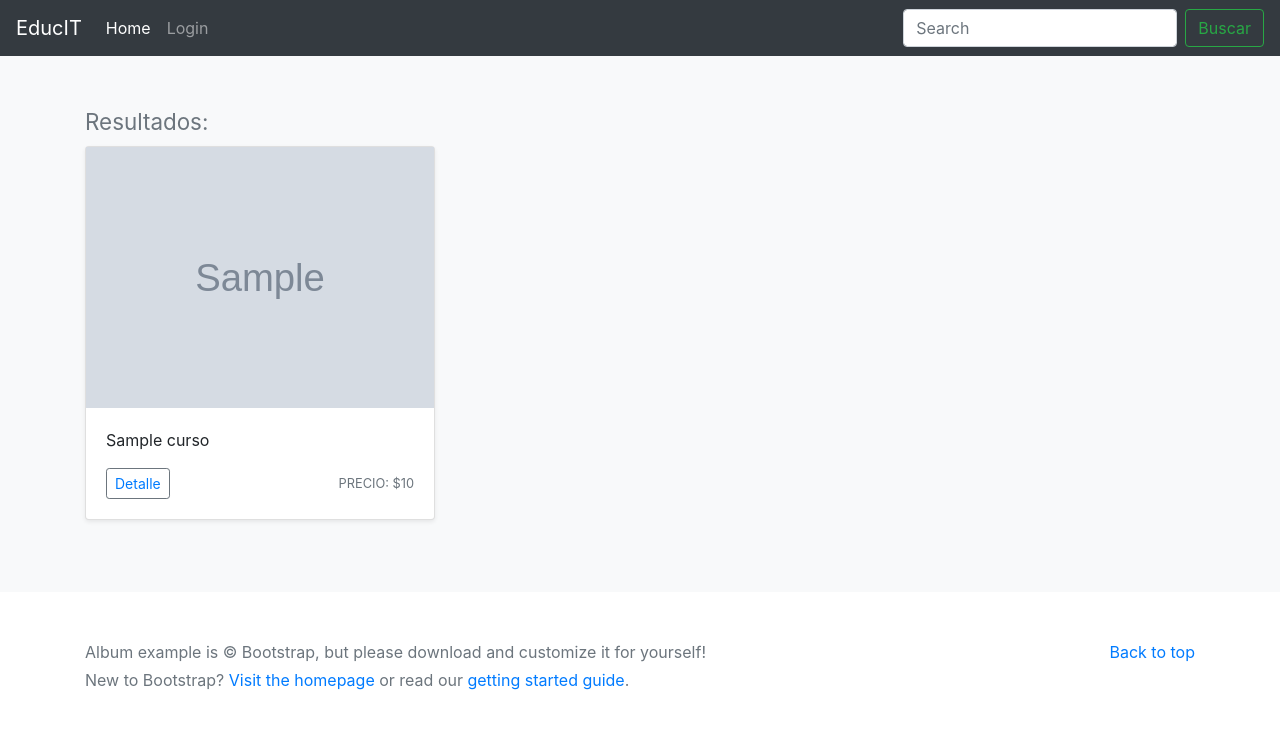
After one commit to agustinenriquez/curso-django-sep20, a Django app: template web/templates/web/resultados_busqueda.html in a window 1280 px wide. The commit adds this page. Shown: the top 743 px of the page. Run offline with Django 3.2, Linux system fonts and the light colour scheme; the template is opened without the code that fills it: most values are stand-ins (such as "Sample title", 1, 10 or a date in 2020); grey boxes marked "Sample" are stand-in pictures; some libraries are stand-ins or nearby versions.

Commit message:
media & login required

```diff
--- a/cursodjango/urls.py
+++ b/cursodjango/urls.py
@@ -16,6 +16,7 @@ Including another URLconf
 from django.conf import settings
 from django.contrib import admin
 from django.urls import path, include
+from django.conf.urls.static import static
 
 urlpatterns = [
     path('admin/', admin.site.urls),
@@ -26,4 +27,4 @@ if settings.DEBUG:
     import debug_toolbar
     urlpatterns = [
         path('__debug__/', include(debug_toolbar.urls)),
-    ] + urlpatterns
+    ] + urlpatterns + static(settings.MEDIA_URL, document_root=settings.MEDIA_ROOT)
--- a/web/templates/web/base.html
+++ b/web/templates/web/base.html
@@ -59,17 +59,40 @@
     </div>
   </div>
   {% block navbar %}
-    <div class="navbar navbar-dark bg-dark shadow-sm">
-    <div class="container d-flex justify-content-between">
-        <a href="/" class="navbar-brand d-flex align-items-center">
-        <svg xmlns="http://www.w3.org/2000/svg" width="20" height="20" fill="none" stroke="currentColor" stroke-linecap="round" stroke-linejoin="round" stroke-width="2" aria-hidden="true" class="mr-2" viewBox="0 0 24 24" focusable="false"><path d="M23 19a2 2 0 0 1-2 2H3a2 2 0 0 1-2-2V8a2 2 0 0 1 2-2h4l2-3h6l2 3h4a2 2 0 0 1 2 2z"/><circle cx="12" cy="13" r="4"/></svg>
-        <strong>Home</strong>
-        </a>
-        <button class="navbar-toggler" type="button" data-toggle="collapse" data-target="#navbarHeader" aria-controls="navbarHeader" aria-expanded="false" aria-label="Toggle navigation">
-        <span class="navbar-toggler-icon"></span>
+  <nav class="navbar navbar-expand-lg navbar-dark bg-dark">
+        <a class="navbar-brand" href="#">EducIT</a>
+        <button class="navbar-toggler" type="button" data-toggle="collapse" data-target="#navbarSupportedContent" aria-controls="navbarSupportedContent" aria-expanded="false" aria-label="Toggle navigation">
+          <span class="navbar-toggler-icon"></span>
         </button>
-    </div>
-    </div>
+
+        <div class="collapse navbar-collapse" id="navbarSupportedContent">
+          <ul class="navbar-nav mr-auto">
+            <li class="nav-item active">
+              <a class="nav-link" href="/">Home <span class="sr-only">(current)</span></a>
+            </li>
+
+            {% if user.is_authenticated %}
+            <li class="nav-item">
+              <a class="nav-link" href="{% url 'deslogueo' %}">Logout</a>
+            </li>
+            <li class="nav-item">
+              <a class="nav-link" href="{% url 'login' %}">Hola, {{ user.username }}!</a>
+            </li>
+            <li class="nav-item">
+              <a class="nav-link" href="{% url 'crear-curso' %}">Crear curso</a>
+            </li>
+            {% else %}
+            <li class="nav-item">
+              <a class="nav-link" href="{% url 'login' %}">Login</a>
+            </li>
+            {% endif %}
+          </ul>
+          <form class="form-inline busqueda my-2 my-lg-0" action="{% url 'busqueda' %}" method="get">
+            <input class="form-control mr-sm-2" name="q" type="text" placeholder="Search" aria-label="Search">
+            <button class="btn btn-outline-success my-2 my-sm-0" name="submit" type="submit">Buscar</button>
+          </form>
+        </div>
+      </nav>
   {% endblock%}
 </header>
 
--- /dev/null
+++ b/web/templates/web/resultados_busqueda.html
@@ -0,0 +1,30 @@
+{% extends 'web/base.html' %}
+
+{% load static %}
+
+{% include 'web/navbar.html' %}
+
+{% block content %}
+    <div class="row">
+        <div class="col-md-12">
+            <h3><small class="text-muted">Resultados:</small><br></h3>
+        </div>
+        {% for curso in cursos %}
+        <div class="col-md-4">
+            <div class="card mb-4 shadow-sm">
+              <img id="imagen-curso" src="{{curso.image_path}}" alt="{{curso.nombre}}">
+              <div class="card-body">
+                <p class="card-text">{{curso.nombre}}</p>
+                <div class="d-flex justify-content-between align-items-center">
+                    <div class="btn-group">
+                      <button type="button" class="btn btn-sm btn-outline-secondary">
+                      <a href="{% url 'detalle_curso' curso.pk %}">Detalle</a></button>
+                    </div>
+                    <small class="text-muted">PRECIO: ${{curso.precio}}</small>
+                </div>
+              </div>
+          </div>
+        </div>
+        {% endfor %}
+    </div>
+{% endblock %}
--- a/web/urls.py
+++ b/web/urls.py
@@ -2,12 +2,16 @@ from django.contrib import admin
 from django.urls import path
 
 from web.views import (index, contacto, detallecurso, inscripciones,
-                       agregar_peliculas)
+                       agregar_peliculas, busqueda, logueo, deslogueo, crear_curso)
 
 urlpatterns = [
     path("", index, name="index"),
     path("contacto/", contacto, name="contacto"),
     path("curso/<int:pk>/", detallecurso, name="detalle_curso"),
     path("curso/<int:pk>/incripcion/", inscripciones, name="inscripciones"),
+    path("curso/crear/", crear_curso, name="crear-curso"),
     path("peliculas/agregar/", agregar_peliculas, name="agregar_peliculas"),
+    path("busqueda", busqueda, name="busqueda"),
+    path("login/", logueo, name="login"),
+    path("logout/", deslogueo, name="deslogueo"),
 ]
```
Also changed, not shown: cursodjango/settings.py (+5 -3 lines), requirements.txt (added, +69 -0 lines), web/admin.py (+14 -1 lines), web/forms.py (+8 -1 lines), web/models.py (+11 -3 lines), web/templates/web/crear_curso.html (added, +18 -0 lines), web/templates/web/login.html (added, +18 -0 lines), web/views.py (+82 -1 lines), web/migrations/0007_auto_20201010_0034.py (added), web/static/img/django_sc6y6ax.png (added).
